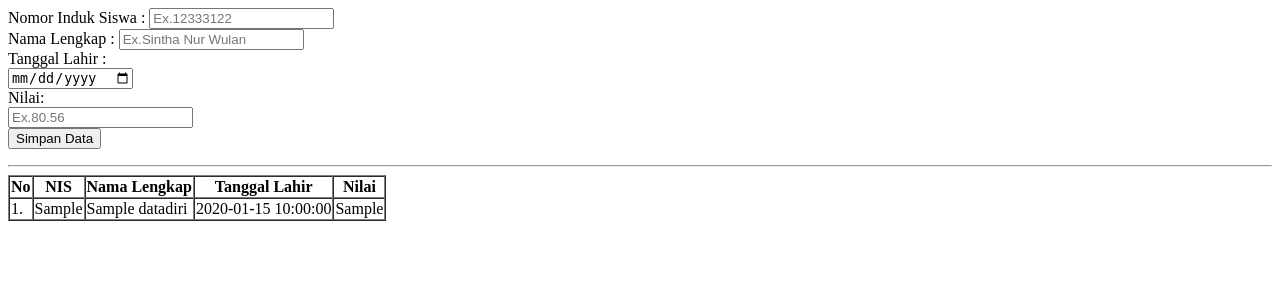
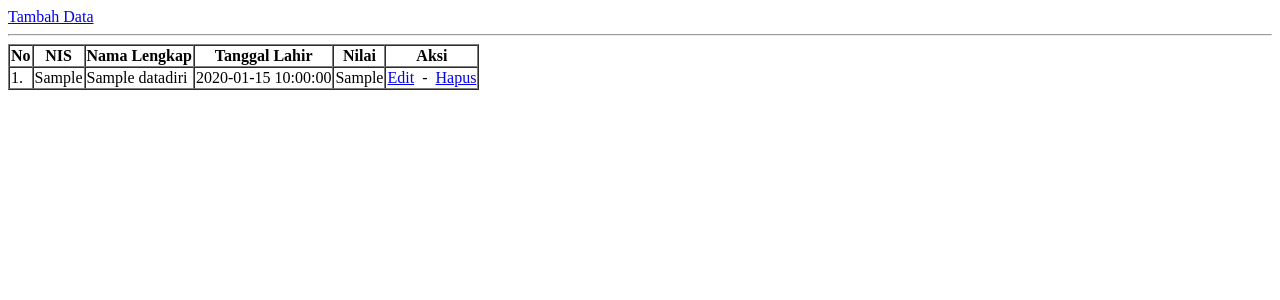
Before and after one commit to SinthaWulan/belajar.php, a PHP site: page /input-datadiri.php in a window 1280 px wide. Shown: the top 300 px of the page. Run offline with PHP 8.4, Linux system fonts and the light colour scheme; tables that the repository leaves empty or names only in its code hold one stand-in row (values such as "Sample post").

Commit message:
Add files via upload

```diff
--- a/input-datadiri.php
+++ b/input-datadiri.php
@@ -1,23 +1,8 @@
-<form action="input-datadiri.php" method="POST">
-    <label for="nis">Nomor Induk Siswa :</label>
-    <input type="number" name="nis" placeholder="Ex.12333122"/><br>
-
-    <label for="nama">Nama Lengkap :</label>
-    <input type="text" name="nama" placeholder="Ex.Sintha Nur Wulan"/><br>
-
-    <label for="tanggal_lahir">Tanggal Lahir :</label><br>
-    <input type="date" name="tanggal_lahir"/><br>
-
-    <label for="nilai">Nilai:</label><br>
-    <input type="number" name="nilai" placeholder="Ex.80.56"/><br>
-
-<input type="submit" name="simpan" value="Simpan Data"/>
-</form>
-
 <?php
     include('./input-config.php');
+    echo "<a href=' in[ut-datadiri-tambah.php'>Tambah Data</a>";
     echo "<hr>";
-    // Menampilkan data dari database
+    // READ - Menampilkan data dari database
     $no =1;
     $tabledata = "";
     $data = mysqli_query($mysqli,"SELECT * FROM datadiri");
@@ -29,6 +14,11 @@
              <td>".$row["namalengkap"]."</td>
              <td>".$row["tanggal_lahir"]."</td>
              <td>".$row["nilai"]."</td>
+             <td>
+                <a href='input-datadiri-edit.php?nis=".$row["nis"]."'>Edit</a>
+                &nbsp;-&nbsp;
+                <a href='input-datadiri-hapus.php?nis=".$row["nis"]."'>Hapus</a>
+            </td>
         </tr>
      ";
     $no++;
@@ -41,6 +31,7 @@
                 <th>Nama Lengkap</th>
                 <th>Tanggal Lahir</th>
                 <th>Nilai</th>
+                <th>Aksi</th>
              </tr>
              $tabledata
         </table>
```
